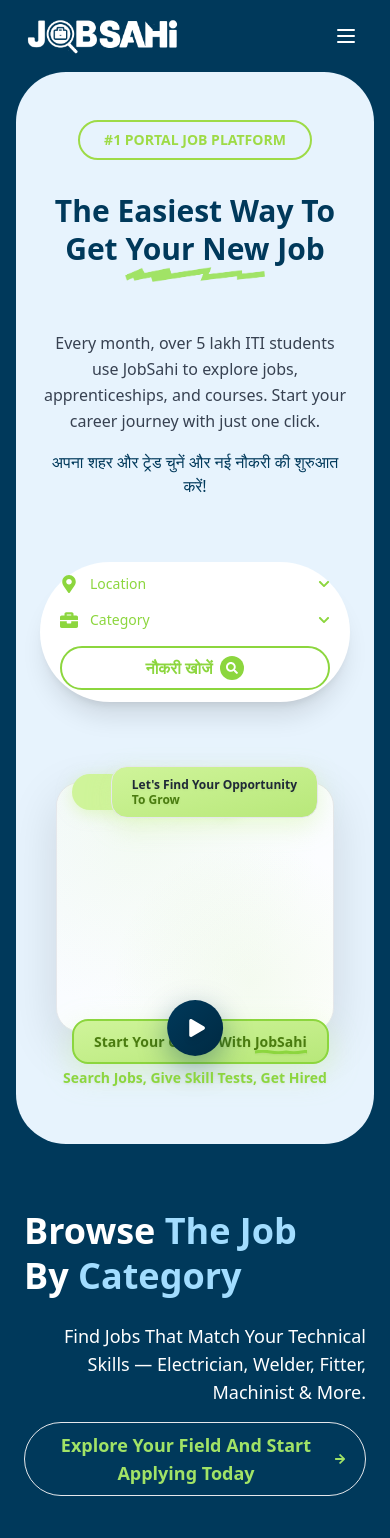
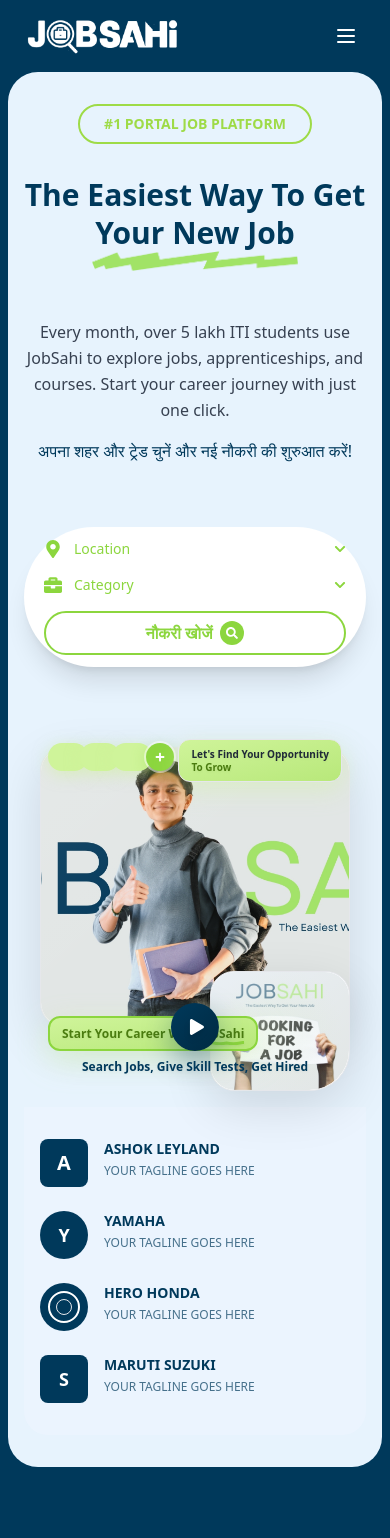
Before and after one commit to Poojadhameja/jobsahi-dashboard, a React (Vite) app: page / in a window 390 px wide. Shown: the top 1538 px of the page. Built offline with nearby package versions, Linux system fonts and the light colour scheme.

Commit message:
pull code from pooja

```diff
--- a/src/App.jsx
+++ b/src/App.jsx
@@ -5,6 +5,7 @@
 import CreateAccount from './shared/auth/CreateAccount.jsx'
 import RoleRoute from './RoleRoute.jsx'
 import ForgotPassword from './shared/auth/ForgotPassword.jsx'
+import ScrollToTop from './shared/components/ScrollToTop.jsx'
 
 const AdminRoutes = lazy(() => import('./features/admin/routes.jsx'))
 const RecruiterRoutes = lazy(() => import('./features/recruiter/routes.jsx'))
@@ -15,6 +16,7 @@
   return (
     <ThemeProvider>
       <Router>
+        <ScrollToTop />
         <Suspense fallback={<div className="p-8">Loading...</div>}>
           <Routes>
             <Route path="/*" element={<WebsiteRoutes />} />
--- a/src/features/website/pages/Home-Pages/home.jsx
+++ b/src/features/website/pages/Home-Pages/home.jsx
@@ -8,6 +8,8 @@
 import { WEBSITE_COLOR_CLASSES } from "../../components/colorClasses";
 import uploadresumebg from "../../assets/uploadresumebg.png";
 import textunderline from "../../assets/website_text_underline.png";
+import homebanner from "../../assets/homebanner.jpg";
+import homesquare from "../../assets/homesquare.jpg";
 
 const TrustedByStartups = lazy(() =>
   import("../../components/TrustedByStartups.jsx")
@@ -308,8 +310,8 @@
       <Navbar />
 
       {/* HERO SECTION – Figma Accurate */}
-      <section className="min-h-screen bg-[#E7F3FD] mx-4 rounded-[50px] relative overflow-hidden">
-        <div className="max-w-7xl mx-auto px-6 py-12 relative">
+      <section className="min-h-screen bg-[#E7F3FD] mx-2 sm:mx-3 md:mx-4 rounded-[30px] sm:rounded-[40px] md:rounded-[50px] relative overflow-hidden">
+        <div className="max-w-7xl mx-auto px-4 sm:px-5 md:px-6 py-8 sm:py-10 md:py-12 relative">
           {/* Top Tag */}
           <div className="text-center mb-8">
             <div className="inline-block border-2 border-[#9EDB47] text-[#9EDB47] px-6 py-2 rounded-full text-sm font-semibold">
@@ -322,11 +324,16 @@
             <h1 className="text-3xl sm:text-4xl md:text-5xl lg:text-6xl xl:text-7xl font-bold text-[#00395B] leading-tight mb-4">
               The Easiest Way To Get Your New Job
             </h1>
-            <img
-              src={textunderline}
-              alt=""
-              className="w-[45%] max-w-sm h-[15px] md:h-[25px] lg:h-[30px] mx-auto -mt-4"
-            />
+            <div className="flex justify-center -mt-4">
+              <img
+                src={textunderline}
+                alt="Decorative underline for heading"
+                className="w-[60%] sm:w-[50%] md:w-[45%] max-w-sm h-auto min-h-[12px] sm:min-h-[18px] md:min-h-[25px] lg:min-h-[30px] object-contain"
+                loading="eager"
+                decoding="async"
+                fetchPriority="high"
+              />
+            </div>
           </div>
 
           {/* Description */}
@@ -405,44 +412,65 @@
           </div>
 
           {/* Illustration Area */}
-          <div className="relative w-full flex justify-center mt-8 mb-16 md:mb-24 lg:mb-28 px-4 md:px-6">
+          <div className="relative w-full flex justify-center mt-16 md:mt-24 lg:mt-32 mb-20 sm:mb-24 md:mb-28 lg:mb-32 px-4 md:px-6">
             <div className="relative w-full max-w-6xl mx-auto">
               {/* Left green bubbles - horizontally aligned design with improved spacing */}
-              <div className="absolute -top-2 md:-top-3 left-4 md:left-6 z-20 animate-fade-in">
+              <div className="absolute -top-1 sm:-top-2 md:-top-3 left-2 sm:left-4 md:left-6 z-40 animate-fade-in">
                 <div className="relative flex items-center">
                   {/* First pill - overlapping */}
-                  <div className="w-14 h-9 md:w-[72px] md:h-11 bg-[#CFF49A] rounded-full shadow-[0_4px_15px_rgba(207,244,154,0.5)] -mr-3 md:-mr-4" />
+                  <div className="w-10 h-7 sm:w-12 sm:h-8 md:w-[72px] md:h-11 bg-[#CFF49A] rounded-full shadow-[0_4px_15px_rgba(207,244,154,0.5)] -mr-2 sm:-mr-3 md:-mr-4" />
                   {/* Second pill - overlapping */}
-                  <div className="w-14 h-9 md:w-[72px] md:h-11 bg-[#CFF49A] rounded-full shadow-[0_4px_15px_rgba(207,244,154,0.5)] -mr-3 md:-mr-4" />
+                  <div className="w-10 h-7 sm:w-12 sm:h-8 md:w-[72px] md:h-11 bg-[#CFF49A] rounded-full shadow-[0_4px_15px_rgba(207,244,154,0.5)] -mr-2 sm:-mr-3 md:-mr-4" />
                   {/* Third pill - overlapping */}
-                  <div className="w-14 h-9 md:w-[72px] md:h-11 bg-[#CFF49A] rounded-full shadow-[0_4px_15px_rgba(207,244,154,0.5)] -mr-2 md:-mr-3" />
+                  <div className="w-10 h-7 sm:w-12 sm:h-8 md:w-[72px] md:h-11 bg-[#CFF49A] rounded-full shadow-[0_4px_15px_rgba(207,244,154,0.5)] -mr-1.5 sm:-mr-2 md:-mr-3" />
                   {/* Plus icon circle */}
-                  <div className="w-9 h-9 md:w-11 md:h-11 bg-[#8CD63E] rounded-full flex items-center justify-center shadow-[0_4px_15px_rgba(140,214,62,0.4)] ring-2 ring-white/50">
-                    <FaPlus className="text-white text-xs md:text-sm" />
+                  <div className="w-7 h-7 sm:w-8 sm:h-8 md:w-9 md:h-9 lg:w-11 lg:h-11 bg-[#8CD63E] rounded-full flex items-center justify-center shadow-[0_4px_15px_rgba(140,214,62,0.4)] ring-2 ring-white/50">
+                    <FaPlus className="text-white text-[10px] sm:text-xs md:text-sm" />
                   </div>
                 </div>
               </div>
 
-              {/* Main white chat box with enhanced gradients */}
-              <div className="w-full h-[250px] sm:h-[300px] md:h-[340px] lg:h-[380px] bg-white rounded-3xl md:rounded-[2.5rem] shadow-[0_15px_50px_rgba(0,0,0,0.12)] relative overflow-hidden border border-gray-100/50">
-                {/* Layered gradients for depth */}
-                <div className="absolute inset-0 bg-gradient-to-br from-blue-50/60 via-blue-50/30 to-transparent" />
-                <div className="absolute inset-0 bg-[radial-gradient(circle_at_30%_20%,_rgba(207,244,154,0.12),_transparent_65%)]" />
-                <div className="absolute inset-0 bg-[radial-gradient(circle_at_70%_80%,_rgba(140,214,62,0.08),_transparent_50%)]" />
-                {/* Subtle pattern overlay */}
-                <div className="absolute inset-0 opacity-[0.02] bg-[linear-gradient(45deg,_transparent_25%,_rgba(0,0,0,0.05)_25%,_rgba(0,0,0,0.05)_50%,_transparent_50%,_transparent_75%,_rgba(0,0,0,0.05)_75%)] bg-[length:20px_20px]" />
+              {/* Main white chat box with image */}
+              <div className="w-full h-[280px] sm:h-[350px] md:h-[400px] lg:h-[450px] xl:h-[500px] rounded-3xl md:rounded-[2.5rem] shadow-[0_15px_50px_rgba(0,0,0,0.12)] relative overflow-hidden border border-gray-100/50 bg-gray-100">
+                {/* Background Image */}
+                <img
+                  src={homebanner}
+                  alt="JobSahi - The easiest way to get your new job. Find opportunities for ITI and Polytechnic students."
+                  className="absolute top-0 left-0 w-full h-full object-cover object-center rounded-3xl md:rounded-[2.5rem]"
+                  style={{
+                    width: '100%',
+                    height: '100%',
+                    objectFit: 'cover',
+                    objectPosition: 'center center',
+                    display: 'block'
+                  }}
+                  loading="eager"
+                  decoding="async"
+                  fetchPriority="high"
+                  sizes="(max-width: 640px) 100vw, (max-width: 1024px) 90vw, 1200px"
+                />
+                {/* Subtle overlay for better visual effect */}
+                <div className="absolute inset-0 bg-gradient-to-br from-white/10 via-transparent to-transparent rounded-3xl md:rounded-[2.5rem] pointer-events-none z-10" />
               </div>
 
               {/* Right side white box with improved styling */}
-              <div className="absolute top-12 md:top-16 right-4 md:right-8 z-20 hidden md:block animate-slide-in-right">
-                <div className="w-[200px] md:w-[240px] h-[180px] md:h-[220px] bg-white rounded-3xl shadow-[0_15px_50px_rgba(0,0,0,0.12)] relative overflow-hidden border border-gray-100/50">
+              <div className="absolute -bottom-16 sm:-bottom-20 md:-bottom-24 lg:-bottom-28 right-0 z-30 animate-slide-in-right">
+                <div className="w-[140px] h-[120px] sm:w-[180px] sm:h-[160px] md:w-[200px] md:h-[180px] lg:w-[240px] lg:h-[220px] bg-white rounded-tl-3xl rounded-tr-3xl rounded-bl-3xl rounded-br-[2.5rem] shadow-[0_15px_50px_rgba(0,0,0,0.12)] relative overflow-hidden border border-gray-100/50">
+                  <img
+                    src={homesquare}
+                    alt="JobSahi platform showcase - Career opportunities for students"
+                    className="absolute inset-0 w-full h-full object-cover object-center rounded-tl-3xl rounded-tr-3xl rounded-bl-3xl rounded-br-[2.5rem]"
+                    loading="lazy"
+                    decoding="async"
+                    sizes="(max-width: 640px) 140px, (max-width: 1024px) 200px, 240px"
+                  />
                   <div className="absolute inset-0 bg-gradient-to-br from-blue-50/60 via-blue-50/30 to-transparent" />
                   <div className="absolute inset-0 bg-[radial-gradient(circle_at_50%_50%,_rgba(207,244,154,0.1),_transparent_70%)]" />
                 </div>
               </div>
 
               {/* Top-right tag - light green speech bubble with enhanced design */}
-              <div className="absolute -top-4 md:-top-6 right-4 md:right-8 bg-gradient-to-br from-[#CFF49A] to-[#B8E87A] text-gray-800 px-5 md:px-7 py-2.5 md:py-3 rounded-2xl md:rounded-3xl text-xs md:text-sm font-semibold shadow-[0_8px_25px_rgba(207,244,154,0.4)] z-30 border border-[#8CD63E]/40 backdrop-blur-sm hover:shadow-[0_10px_30px_rgba(207,244,154,0.5)] transition-all duration-300">
+              <div className="absolute -top-2 sm:-top-3 md:-top-4 lg:-top-6 right-2 sm:right-4 md:right-6 lg:right-8 bg-gradient-to-br from-[#CFF49A] to-[#B8E87A] text-gray-800 px-3 sm:px-4 md:px-5 lg:px-7 py-2 sm:py-2.5 md:py-3 rounded-xl sm:rounded-2xl md:rounded-3xl text-[10px] sm:text-xs md:text-sm font-semibold shadow-[0_8px_25px_rgba(207,244,154,0.4)] z-40 border border-[#8CD63E]/40 backdrop-blur-sm hover:shadow-[0_10px_30px_rgba(207,244,154,0.5)] transition-all duration-300">
                 <p className="leading-tight drop-shadow-sm">
                   Let&apos;s Find Your Opportunity
                   <br />
@@ -450,16 +478,12 @@
                 </p>
               </div>
 
-              {/* Right gear/cog icon - positioned near right edge with animation */}
-              <div className="absolute top-[65%] md:top-[58%] right-4 md:right-6 z-30 hidden md:block animate-float">
-                <div className="w-16 h-16 md:w-20 md:h-20 bg-gradient-to-br from-[#00395B] to-[#002A42] rounded-full flex items-center justify-center shadow-[0_10px_30px_rgba(0,57,91,0.4)] relative ring-4 ring-white/70 hover:ring-white/90 transition-all duration-300 hover:scale-110 hover:shadow-[0_15px_40px_rgba(0,57,91,0.5)]">
-                  <FaCogs className="text-white text-xl md:text-2xl drop-shadow-md animate-spin-slow" />
-                </div>
-              </div>
+
+
 
               {/* Bottom-left tag - light green speech bubble with enhanced styling */}
-              <div className="absolute -bottom-8 md:-bottom-10 left-4 md:left-6 bg-gradient-to-br from-[#CFF49A] to-[#B8E87A] border-2 border-[#8CD63E] px-5 md:px-7 py-3 md:py-4 rounded-2xl md:rounded-3xl shadow-[0_10px_30px_rgba(207,244,154,0.4)] z-30 hover:shadow-[0_12px_35px_rgba(207,244,154,0.5)] transition-all duration-300">
-                <p className="text-[#4A7C0F] text-sm md:text-base font-bold leading-tight drop-shadow-sm">
+              <div className="absolute -bottom-6 sm:-bottom-7 md:-bottom-8 lg:-bottom-10 left-2 sm:left-4 md:left-6 bg-gradient-to-br from-[#CFF49A] to-[#B8E87A] border-2 border-[#8CD63E] px-3 sm:px-4 md:px-5 lg:px-7 py-2 sm:py-2.5 md:py-3 lg:py-4 rounded-xl sm:rounded-2xl md:rounded-3xl shadow-[0_10px_30px_rgba(207,244,154,0.4)] z-40 hover:shadow-[0_12px_35px_rgba(207,244,154,0.5)] transition-all duration-300">
+                <p className="text-[#4A7C0F] text-xs sm:text-sm md:text-base font-bold leading-tight drop-shadow-sm">
                   Start Your Career With{" "}
                   <span className="relative inline-block">
                     JobSahi
@@ -483,19 +507,90 @@
               </div>
 
               {/* Center play button with text to the right - enhanced design */}
-              <div className="absolute -bottom-14 md:-bottom-16 left-1/2 -translate-x-1/2 z-30 flex flex-col sm:flex-row items-center gap-3 md:gap-5">
+              <div className="absolute -bottom-12 sm:-bottom-13 md:-bottom-14 lg:-bottom-16 left-1/2 -translate-x-1/2 z-40 flex flex-col sm:flex-row items-center gap-2 sm:gap-3 md:gap-5">
                 <button
                   onClick={navigateToFindJob}
                   className="cursor-pointer group flex-shrink-0 focus:outline-none focus:ring-4 focus:ring-[#8CD63E]/30 rounded-full transition-all duration-300"
                   aria-label="Search Jobs"
                 >
-                  <div className="w-14 h-14 sm:w-16 sm:h-16 md:w-[72px] md:h-[72px] bg-gradient-to-br from-[#00395B] to-[#002A42] rounded-full flex items-center justify-center shadow-[0_10px_30px_rgba(0,57,91,0.4)] group-hover:scale-110 group-hover:shadow-[0_15px_40px_rgba(0,57,91,0.6)] transition-all duration-300 group-active:scale-95">
-                    <FaPlay className="text-white text-lg sm:text-xl md:text-2xl ml-1 drop-shadow-md" />
+                  <div className="w-12 h-12 sm:w-14 sm:h-14 md:w-16 md:h-16 lg:w-[72px] lg:h-[72px] bg-gradient-to-br from-[#00395B] to-[#002A42] rounded-full flex items-center justify-center shadow-[0_10px_30px_rgba(0,57,91,0.4)] group-hover:scale-110 group-hover:shadow-[0_15px_40px_rgba(0,57,91,0.6)] transition-all duration-300 group-active:scale-95">
+                    <FaPlay className="text-white text-base sm:text-lg md:text-xl lg:text-2xl ml-1 drop-shadow-md" />
                   </div>
                 </button>
-                <p className="text-sm md:text-base font-semibold text-[#8CD63E] whitespace-nowrap text-center sm:text-left drop-shadow-sm">
+                <p className="text-xs sm:text-sm md:text-base font-semibold text-[#00395B] whitespace-nowrap text-center sm:text-left drop-shadow-sm px-2">
                   Search Jobs, Give Skill Tests, Get Hired
                 </p>
+              </div>
+            </div>
+          </div>
+
+          {/* Company Logos Section - Below Illustration Area */}
+          <div className="relative w-full max-w-6xl mx-auto mt-16 md:mt-20">
+
+            {/* Bottom section with logos - Lighter blue/white background (30%) */}
+            <div className="w-full bg-blue-50/50 rounded-b-3xl md:rounded-b-[2.5rem] py-8 md:py-12 px-4 md:px-8">
+              <div className="grid grid-cols-1 sm:grid-cols-2 lg:grid-cols-4 gap-6 md:gap-8">
+                {/* Ashok Leyland Logo */}
+                <div className="flex items-start gap-4">
+                  <div className="w-12 h-12 md:w-16 md:h-16 bg-[#00395B] rounded-lg flex items-center justify-center flex-shrink-0">
+                    <span className="text-white font-bold text-xl md:text-2xl">A</span>
+                  </div>
+                  <div className="flex-1">
+                    <h3 className="text-[#00395B] font-bold text-sm md:text-base uppercase mb-1">
+                      ASHOK LEYLAND
+                    </h3>
+                    <p className="text-[#00395B] text-xs md:text-sm uppercase opacity-70">
+                      YOUR TAGLINE GOES HERE
+                    </p>
+                  </div>
+                </div>
+
+                {/* Yamaha Logo */}
+                <div className="flex items-start gap-4">
+                  <div className="w-12 h-12 md:w-16 md:h-16 bg-[#00395B] rounded-full flex items-center justify-center flex-shrink-0">
+                    <span className="text-white font-bold text-lg md:text-xl">Y</span>
+                  </div>
+                  <div className="flex-1">
+                    <h3 className="text-[#00395B] font-bold text-sm md:text-base uppercase mb-1">
+                      YAMAHA
+                    </h3>
+                    <p className="text-[#00395B] text-xs md:text-sm uppercase opacity-70">
+                      YOUR TAGLINE GOES HERE
+                    </p>
+                  </div>
+                </div>
+
+                {/* Hero Honda Logo */}
+                <div className="flex items-start gap-4">
+                  <div className="w-12 h-12 md:w-16 md:h-16 bg-[#00395B] rounded-full flex items-center justify-center flex-shrink-0">
+                    <div className="w-8 h-8 border-2 border-white rounded-full flex items-center justify-center">
+                      <div className="w-4 h-4 border border-white rounded-full" />
+                    </div>
+                  </div>
+                  <div className="flex-1">
+                    <h3 className="text-[#00395B] font-bold text-sm md:text-base uppercase mb-1">
+                      HERO HONDA
+                    </h3>
+                    <p className="text-[#00395B] text-xs md:text-sm uppercase opacity-70">
+                      YOUR TAGLINE GOES HERE
+                    </p>
+                  </div>
+                </div>
+
+                {/* Maruti Suzuki Logo */}
+                <div className="flex items-start gap-4">
+                  <div className="w-12 h-12 md:w-16 md:h-16 bg-[#00395B] rounded-lg flex items-center justify-center flex-shrink-0">
+                    <span className="text-white font-bold text-lg md:text-xl">S</span>
+                  </div>
+                  <div className="flex-1">
+                    <h3 className="text-[#00395B] font-bold text-sm md:text-base uppercase mb-1">
+                      MARUTI SUZUKI
+                    </h3>
+                    <p className="text-[#00395B] text-xs md:text-sm uppercase opacity-70">
+                      YOUR TAGLINE GOES HERE
+                    </p>
+                  </div>
+                </div>
               </div>
             </div>
           </div>
@@ -513,10 +608,17 @@
         <div className="max-w-7xl mx-auto ">
           <div className="relative">
             {/* Main Card */}
-            <div className="shadow-2xl relative overflow-hidden rounded-3xl">
-              <img src={uploadresumebg} alt="" className="absolute w-full h-full object-cover" />
+            <div className="shadow-2xl relative overflow-hidden rounded-3xl min-h-[400px] sm:min-h-[450px] md:min-h-[500px]">
+              <img
+                src={uploadresumebg}
+                alt="Upload your resume background - Get matched with job opportunities instantly on JobSahi"
+                className="absolute inset-0 w-full h-full object-cover object-center"
+                loading="lazy"
+                decoding="async"
+                sizes="100vw"
+              />
               {/* Main Content */}
-              <div className="text-center relative px-4 py-10 md:py-16">
+              <div className="text-center relative px-4 py-10 md:py-16 z-10">
                 <div className="mb-8">
                   <div
                     className={`inline-block ${BG.ACCENT_GREEN} text-white px-8 py-3 rounded-full font-bold text-sm`}
@@ -807,8 +909,8 @@
                     className="w-full md:w-1/3 flex-shrink-0 px-3"
                   >
                     <article className="w-full bg-white rounded-2xl border border-gray-200 shadow-sm hover:shadow-lg transition-shadow overflow-hidden">
-                      <div className="h-48 bg-gray-200 flex items-center justify-center">
-                        <span className="text-gray-500">Blog Image</span>
+                      <div className="w-full aspect-video min-h-[180px] sm:min-h-[200px] md:min-h-[220px] bg-gray-200 flex items-center justify-center relative overflow-hidden">
+                        <span className="text-gray-500 text-sm sm:text-base">Blog Image</span>
                       </div>
 
                       <div className="p-6">
--- a/src/service/envConfig.js
+++ b/src/service/envConfig.js
@@ -1,5 +1,5 @@
 export const env = {
-    // apiHost: "http://localhost/jobsahi-API/api",   //local
-     apiHost: "https://beige-jaguar-560051.hostingersite.com/api", //server
+    apiHost: "http://localhost/jobsahi-API/api",   //local
+     //apiHost: "https://beige-jaguar-560051.hostingersite.com/api", //server
     frontUrl: "http://localhost:5173",
 };
```
Also changed, not shown: src/shared/components/ScrollToTop.jsx (added, +12 -0 lines), src/features/website/assets/homesquare.jpg (added).
